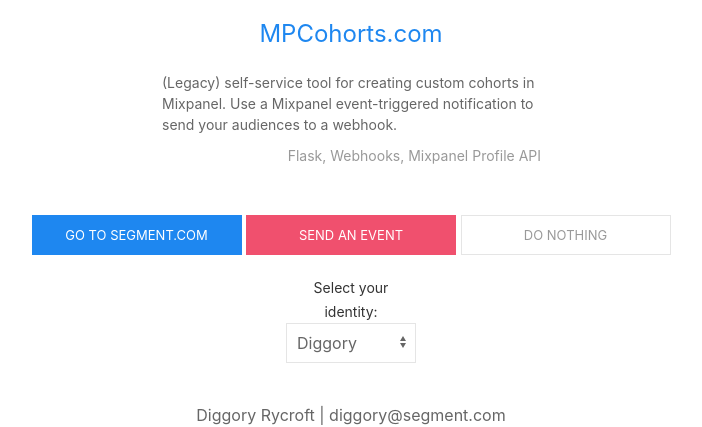
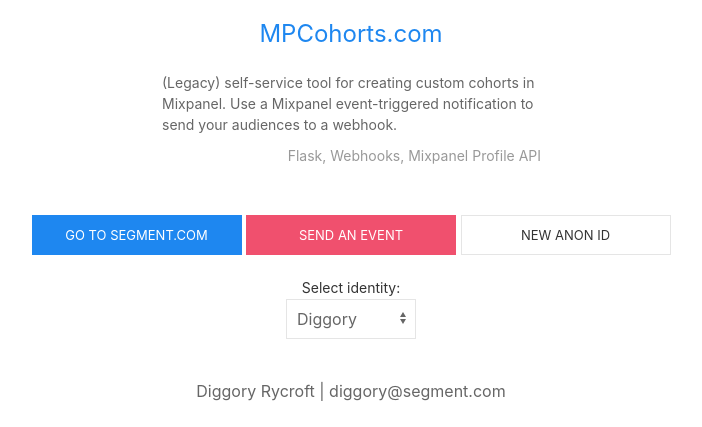
Before and after one commit to dddiggory/segment, a Flask app: page / in a window 1280 px wide. Shown: the part 394-821 px from the top of the page, without its empty margins (289-991 px from the left). After the commit the page ends 795 px from the top, so only its background shows below. Run offline with Flask 2, Linux system fonts and the light colour scheme; some libraries are stand-ins or nearby versions.

Commit message:
add ID reset button

```diff
--- a/templates/index.html
+++ b/templates/index.html
@@ -78,15 +78,15 @@
 					Send an event
 				</button>
 
-				<button class="uk-button uk-button-default uk-animation-fade" disabled>
-					Do nothing
+				<button class="uk-button uk-button-default" id="id-reset">
+					New anon ID
 				</button>
 
 
 				<form class='uk-form-width-small main'>
-					<label class="uk-form-label">Select your identity:</label>
-					<select class="uk-select" id="idselect" onchange="UIkit.notification({
-						message: 'Changed identity to '+$('#idselect')[0].value,
+					<label class="uk-form-label">Select identity:</label>
+					<select class="uk-select" id="id-select" onchange="UIkit.notification({
+						message: 'Changed identity to '+$('#id-select')[0].value,
 						status: 'primary',
 						pos: 'top-right',
 						timeout: 1000})">
@@ -108,15 +108,27 @@
 
 		<script type="text/javascript">
 			$( document ).ready(function(){
+				analytics.debug();
+
 				$("#event-sender").click(function(){
 					analytics.track("Tap Button", {"Button ID": $(this)[0].id});
 				})
 
-				$("#idselect").change(function(){
+				$("#id-select").change(function(){
 					var idString = $(this)[0].value;
 					analytics.identify(idString);
 					console.log("Identified as "+idString+".");
 				})
+
+				$("#id-reset").click(function(){
+					analytics.reset();
+					UIkit.notification({
+						message: 'Identity is reset; New anonID is '+analytics.user().anonymousId(),
+						status: 'primary',
+						pos: 'top-right',
+						timeout: 1000});
+				})
+
 			})
 
 
```
